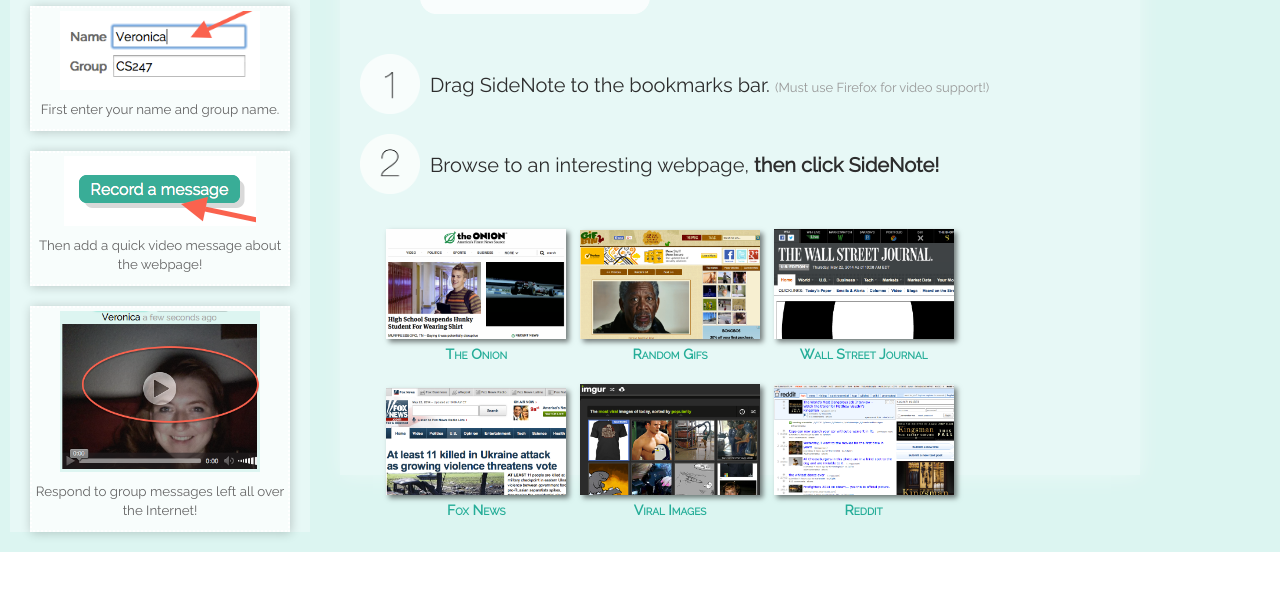
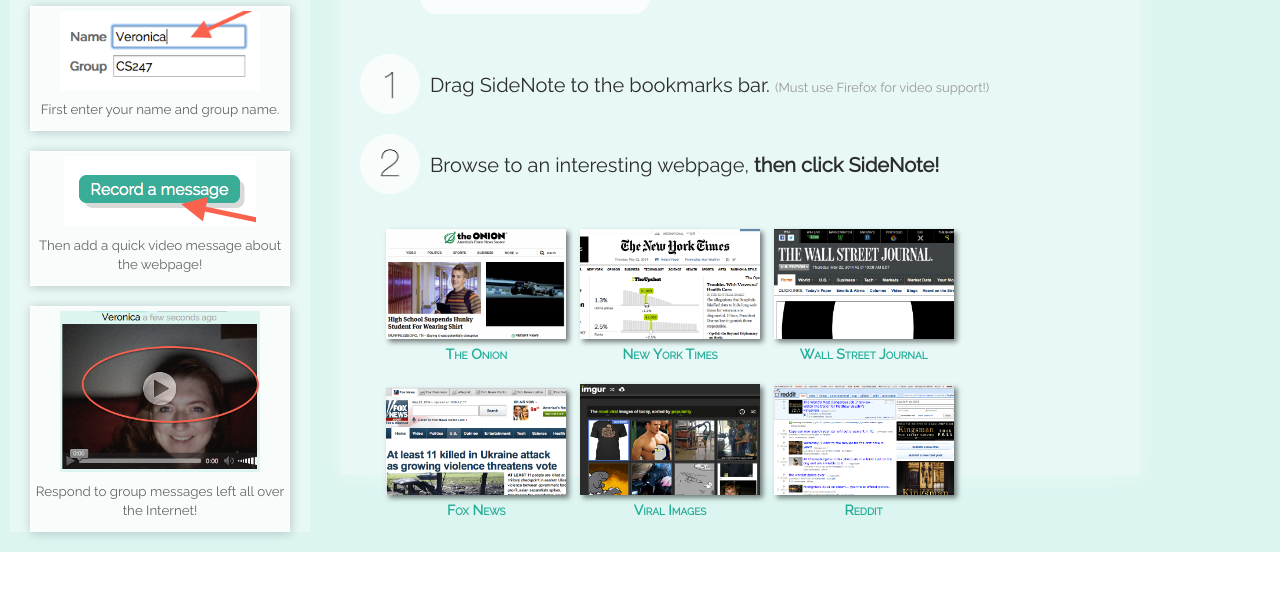
Before and after one commit to swestwood/cs247-final, a website: page dashboard/index.html in a window 1280 px wide. Shown: the part 138-728 px from the top of the page. Drawn offline with nearby package versions, Linux system fonts and the light colour scheme; a script that the page names is missing.

Commit message:
Updated home page to have nytimes instead of random gif, fixed button closing tag.

```diff
--- a/dashboard/index.html
+++ b/dashboard/index.html
@@ -60,6 +60,7 @@
             <a class="bookmarklet-link" href="javascript:(function(){document.body.appendChild(document.createElement('script')).src='//sidenote.herokuapp.com/bookmarklet/bookmarklet.js';})();" onclick="return false">
             <img id="sn-button" src="../dashboard/library/drag-button.png" alt="Click for SideNote" width="230">
             <img src="../dashboard/library/arrow-right.png" alt="arrow to bookmark bar" width="100" height="100">
+            </a>
         </div>
 
         <!-- NUMBERED INSTRUCTIONS -->
@@ -84,12 +85,20 @@
                 </figure>
             </a>
 
-            <a href="http://www.gifbin.com/random">
+            <a href="http://nytimes.com/">
+                <figure>
+                    <img class="site-preview-thumb" src='../dashboard/library/nytimes.png' alt='nytimes'/>
+                    <figcaption>New York Times</figcaption>
+                </figure>
+            </a>
+
+
+<!--             <a href="http://www.gifbin.com/random">
                 <figure>
                     <img class="site-preview-thumb" src='../dashboard/library/gifbin.png' alt='random gifs'/>
                     <figcaption>Random Gifs</figcaption>
                 </figure>
-            </a>
+            </a> -->
 
             <a href="http://online.wsj.com/home-page">
                 <figure>
```
